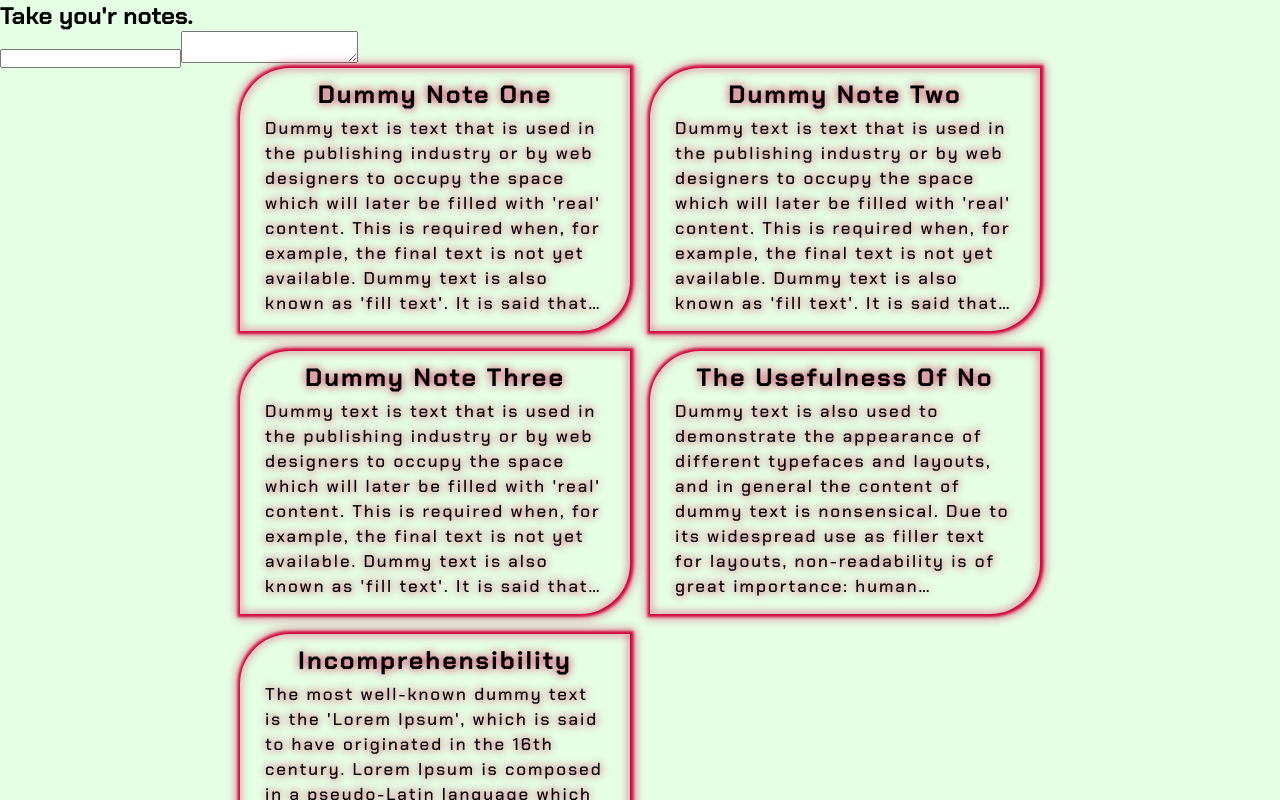
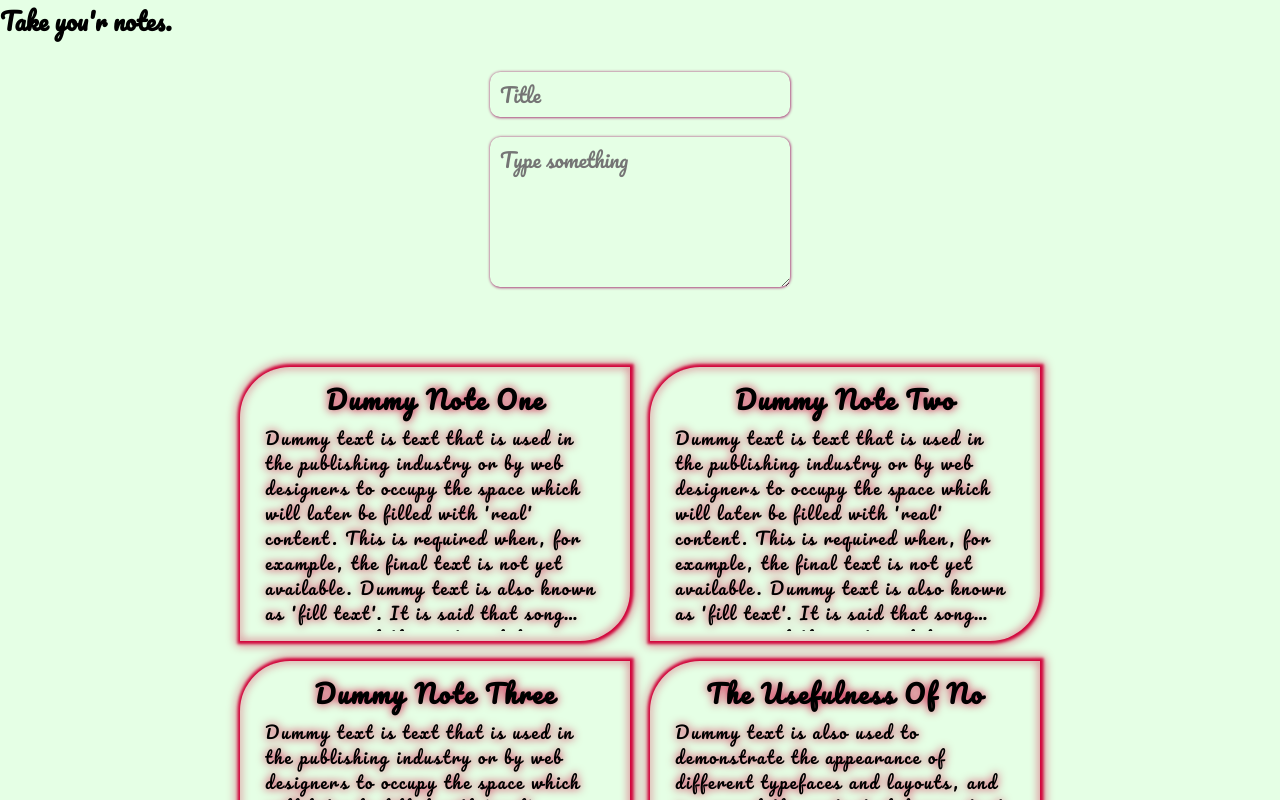
Before and after one commit to gebrina/react-note-app-with-testing, a React (Create React App) app: page / in a window 1280 px wide. Shown: the top 800 px of the page. Built offline with nearby package versions, Linux system fonts and the light colour scheme.

Commit message:
added styles for note form

```diff
--- a/src/components/form/Form.scss
+++ b/src/components/form/Form.scss
@@ -0,0 +1,38 @@
+form {
+  max-width: 600px;
+  padding: 30px 0px;
+  margin: auto;
+  width: 100%;
+  display: flex;
+  justify-content: center;
+
+  align-items: center;
+  flex-direction: column;
+  gap: 20px;
+  margin-bottom: 50px;
+  textarea,
+  input {
+    border: none;
+    width: 50%;
+    background-color: transparent;
+    font-size: 20px;
+    padding: 5px 10px;
+    box-shadow: 0.3px 0.3px 3px 0.1px rgba(152, 3, 90, 1);
+    border-radius: 10px;
+    outline: none;
+    &:focus-within {
+      animation: input-animation 1s infinite alternate;
+      box-shadow: 0.1px 0.1px 0px 0.1px rgba(152, 3, 90, 1);
+    }
+
+    @media only screen and (max-width: 600px) {
+      width: 90%;
+    }
+  }
+}
+
+@keyframes input-animation {
+  from {
+    box-shadow: 0.1px 0.2px 2px 3px rgba(152, 3, 90, 1);
+  }
+}
--- a/src/components/form/Form.tsx
+++ b/src/components/form/Form.tsx
@@ -23,11 +23,14 @@ const Form = () => {
       <input
         type="text"
         value={title}
+        placeholder="Title"
         onChange={handleTitleChange}
         className="input-filed"
       />
       <textarea
         value={note}
+        placeholder="Type something"
+        rows={4}
         onChange={handleNoteChange}
         className="input-filed"
       />
--- a/src/index.scss
+++ b/src/index.scss
@@ -1,4 +1,4 @@
-@import url("https://fonts.googleapis.com/css2?family=Chakra+Petch:ital,wght@0,300;0,400;0,500;0,600;0,700;1,300;1,400;1,500;1,600;1,700&display=swap");
+@import url("https://fonts.googleapis.com/css2?family=Pacifico&display=swap");
 
 *,
 *::after,
@@ -6,9 +6,9 @@
   padding: 0;
   margin: 0;
   box-sizing: border-box;
+  font-family: "Pacifico", cursive;
 }
 
 body {
-  font-family: "Chakra Petch", sans-serif;
   background-color: rgba(0, 255, 0, 0.1);
 }
```
